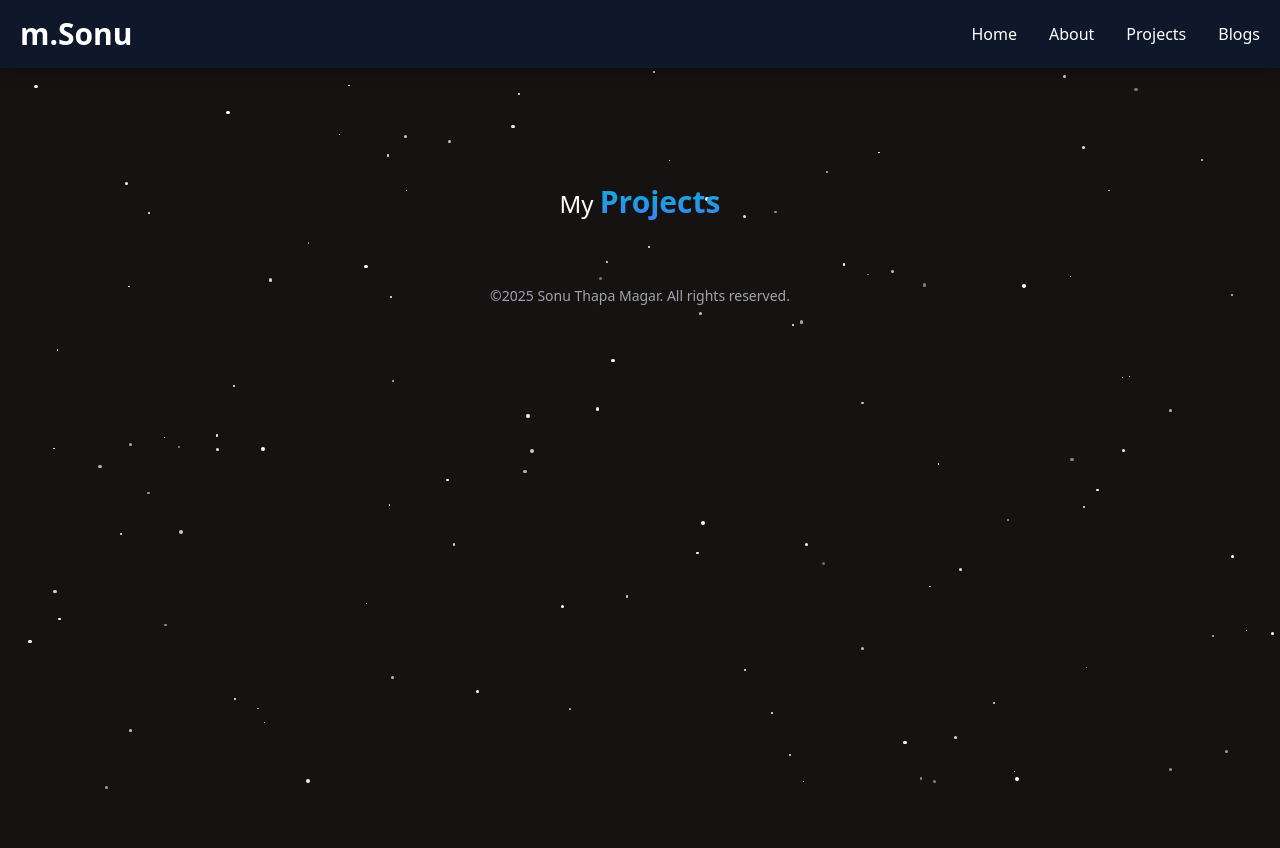
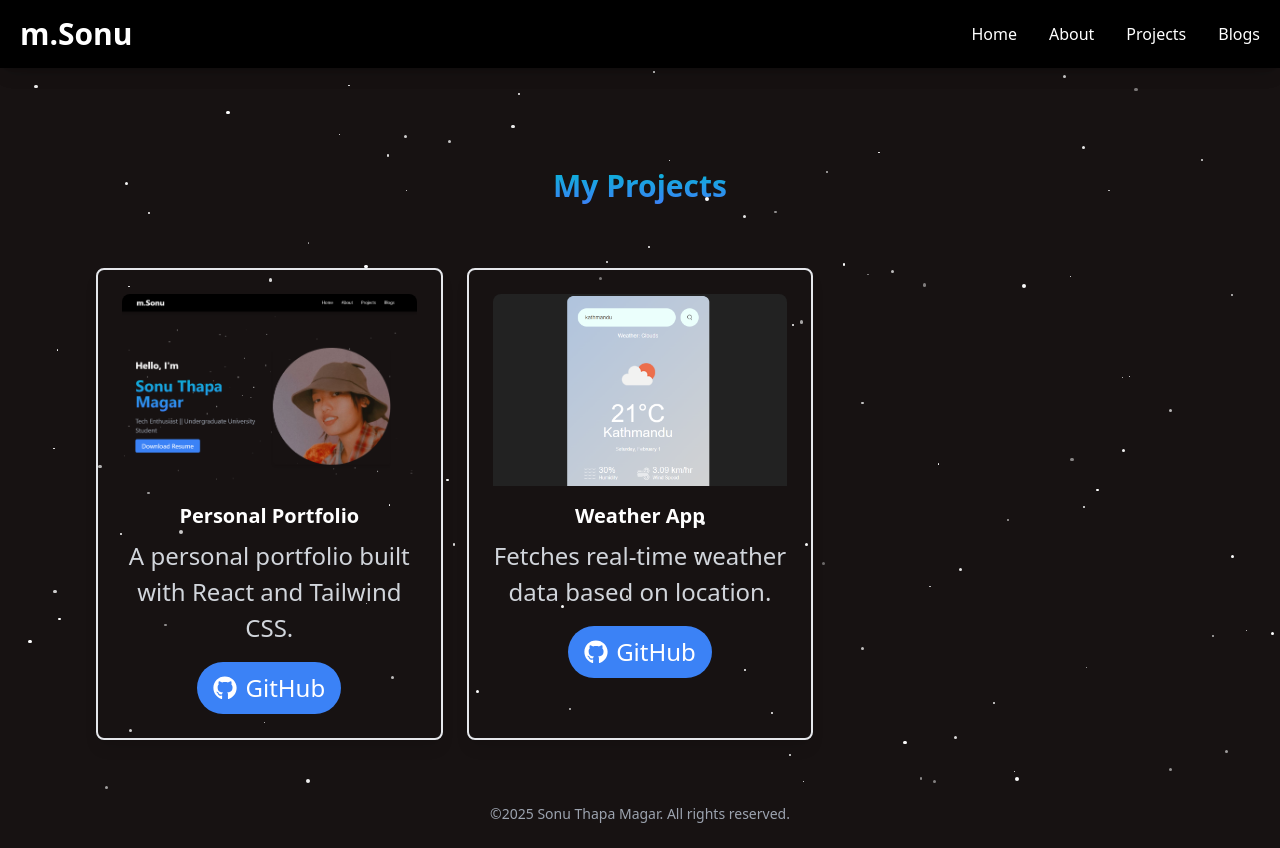
Before and after one commit to SonuThapaMagar/sonuthapamagar, a React (Vite) app in the folder portfolio/: page /projects in a window 1280 px wide. Before the commit the page ends 800 px from the top, so only its background shows below. Built offline with nearby package versions, Linux system fonts and the light colour scheme.

Commit message:
Project section done

```diff
--- a/portfolio/src/components/Navbar.jsx
+++ b/portfolio/src/components/Navbar.jsx
@@ -11,7 +11,7 @@ const Navbar = () => {
   };
 
   return (
-    <nav className="fixed top-0 left-0 w-full bg-slate-900 text-white shadow-lg z-50">
+    <nav className="fixed top-0 left-0 w-full bg-black text-white shadow-lg z-50">
       <div className="container mx-auto flex items-center justify-between px-5 py-4">
         {/* Logo */}
         <div className="text-3xl font-bold">m.Sonu</div>
--- a/portfolio/src/components/Project.jsx
+++ b/portfolio/src/components/Project.jsx
@@ -1,10 +1,61 @@
-// src/components/Project.jsx
 import React from "react";
+import { FaGithub } from "react-icons/fa";
+
+import portfolioImg from "../assets/portfolio.png"
+import weatherImg from "../assets/weather.png"
+
+
+
+const projects = [
+  {
+    id: 1,
+    title: "Personal Portfolio",
+    description: "A personal portfolio built with React and Tailwind CSS.",
+    github: "https://github.com/SonuThapaMagar/Portfolio",
+    image: portfolioImg,
+  },
+  {
+    id: 2,
+    title: "Weather App",
+    description: "Fetches real-time weather data based on location.",
+    github: "https://github.com/SonuThapaMagar/weatherApp",
+    image: weatherImg,
+  },
+];
 
 const Project = () => {
   return (
-    <div className="mt-16 mx-auto py-10 max-w-6xl text-center">
-      <h2>My <strong className="font-bold  text-3xl mb-6 gradient-text text-center">Projects</strong></h2>
+    <div className="mt-12 mx-auto py-10 px-8 max-w-6xl text-center">
+      <h2 className="font-bold text-3xl mb-16 gradient-text text-center">
+        My Projects
+      </h2>
+
+      <div className="grid gap-6 md:grid-cols-2 lg:grid-cols-3">
+        {projects.map((project) => (
+          <div
+            key={project.id}
+            className="p-6 border-2 border-black-300 shadow-lg rounded-lg transition-transform transform hover:scale-105 hover:border-blue-500 hover:shadow-xl"
+          >
+            {/* Image Section */}
+            <img
+              src={project.image}
+              alt={project.title}
+              className="w-full h-48 object-cover rounded-t-lg mb-4"
+            />
+            <h3 className="text-xl font-semibold">{project.title}</h3>
+            <p className="text-gray-300 mt-2">{project.description}</p>
+            <a
+              href={project.github}
+              target="_blank"
+              rel="noopener noreferrer"
+              className="inline-flex items-center bg-blue-500 text-white hover:bg-blue-600 px-4 py-2 rounded-full mt-4"
+            >
+              <FaGithub className="mr-2" /> {/* GitHub Icon */}
+              GitHub
+            </a>
+          </div>
+        ))}
+      </div>
     </div>
   );
 };
```
Also changed, not shown: portfolio/src/assets/portfolio.png (added), portfolio/src/assets/weather.png (added).
